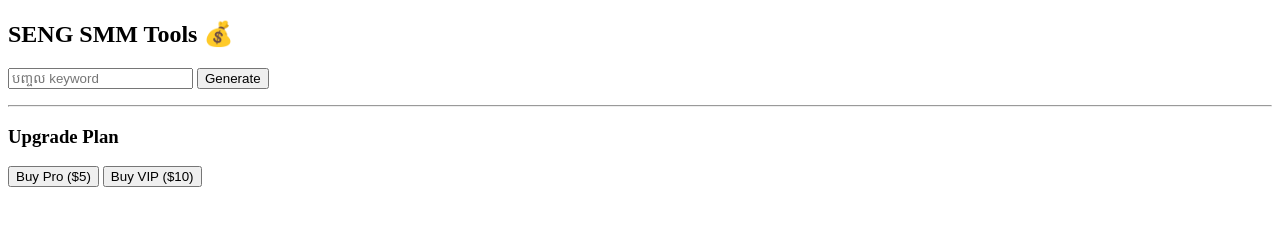
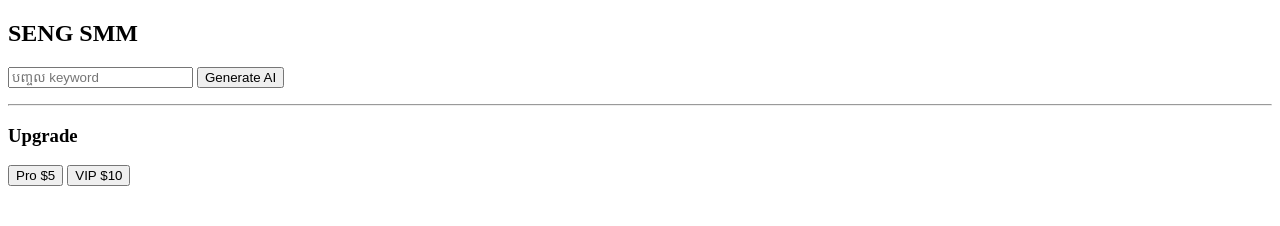
Before and after one commit to sseng0763-sketch/seng-smm-tools, a plain HTML site: page index.html in a window 1280 px wide. Drawn offline with Linux system fonts and the light colour scheme.

Commit message:
Update title and headings in index.html

```diff
--- a/index.html
+++ b/index.html
@@ -2,22 +2,22 @@
 <html lang="km">
 <head>
   <meta charset="UTF-8">
-  <title>SMM Pro</title>
+  <title>Khmer SMM SaaS</title>
 </head>
 <body>
 
-<h2>SENG SMM Tools 💰</h2>
+<h2> SENG SMM </h2>
 
 <input id="keyword" placeholder="បញ្ចូល keyword">
-<button onclick="generate()">Generate</button>
+<button onclick="generate()">Generate AI</button>
 
 <p id="output"></p>
 
 <hr>
 
-<h3>Upgrade Plan</h3>
-<button onclick="buy('pro')">Buy Pro ($5)</button>
-<button onclick="buy('vip')">Buy VIP ($10)</button>
+<h3>Upgrade</h3>
+<button onclick="buy('pro')">Pro $5</button>
+<button onclick="buy('vip')">VIP $10</button>
 
 <script src="app.js"></script>
 </body>
```
